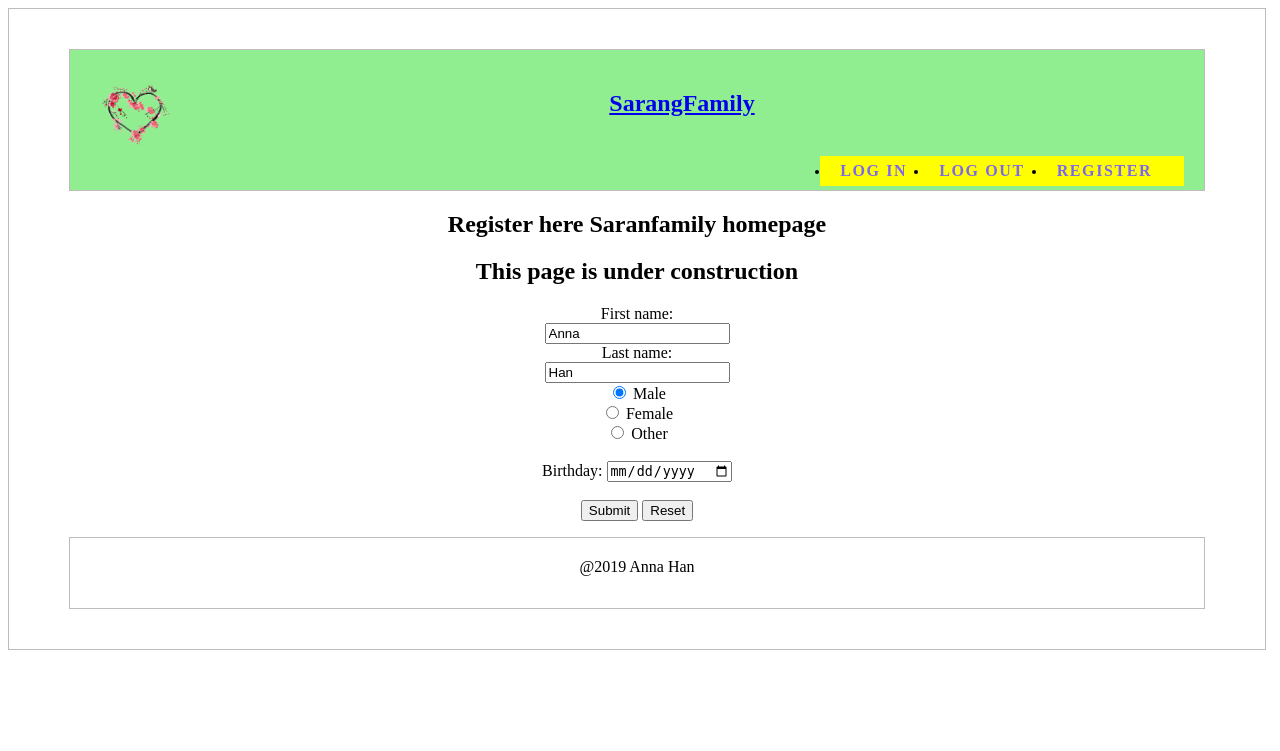
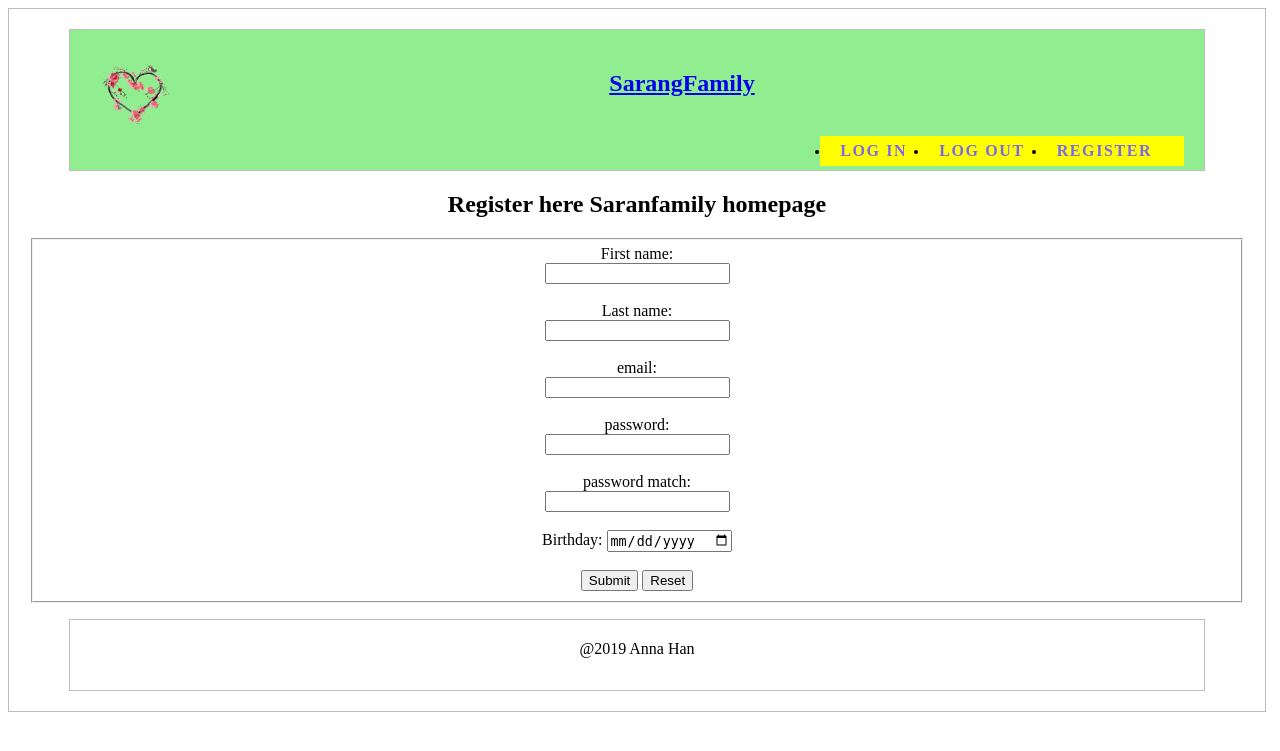
Before and after one commit to stepandrew/sarangfamily, a PHP site: page /register.php in a window 1280 px wide. Shown: the top 751 px of the page. Run offline with PHP 8.4, Linux system fonts and the light colour scheme.

Commit message:
Add files via upload

```diff
--- a/register.php
+++ b/register.php
@@ -1,28 +1,41 @@
 
 <html>
- <div class="header-container">
-
+ <body>
+	 <div class="header-container">
           	<?php
             	  require_once('header.php');
           	?>
-  </div>
-
- <body>
+	 </div>
     <div id = "register">
         <h2>Register here Saranfamily homepage<h2>
-        <h2>This page is under construction<h2>
     </div>
-    <div>
+<section>
+
     <form action="register-handler.php" method ="post">
+		<fieldset>
+
+
         First name:<br>
-        <input type = "text" name = "first name" value="Anna"/>
-        <br>
+        	<input type = "text" id ="firstName" name = "firstName" maxlength="50" required/>
+       		 <br><br>
         Last name: <br>
-        <input type = "text" name="last name" value ="Han"/>
-        <br>
-        <input type="radio" name="gender" value="male" checked> Male<br>
+      	  	<input type = "text" id= "lastName" name="lastName" required/>
+			<br><br>
+
+	    email:<br>
+            <input type = "email" id="email" name = "email" required />
+            <br><br>
+
+       password: <br>
+            <input type = "password" id = "password" name="password" required />
+            <br><br>
+
+		 password match: <br>
+            <input type = "password" id= "password_match" name="password_match" required />
+            <br><br>
+   <!--	<input type="radio" name="gender" value="male" checked> Male<br>
           <input type="radio" name="gender" value="female"> Female<br>
-          <input type="radio" name="gender" value="other"> Other<br><br>
+          <input type="radio" name="gender" value="other"> Other<br><br> -->
         Birthday:
         <input type="date" name="bday">
 
@@ -30,15 +43,14 @@
         <br>
         <input type="submit" value ="Submit"/>
         <input type="reset">
-
+		</fieldset>
      </form>
 
-</div>
-
+</section>
   <div class="footer-container">
 
 	<?php
  	   require_once('footer.php');
 	?>
     </div>
-</html
+</html>
```
Also changed, not shown: register-handler.php (+40 -5 lines).
